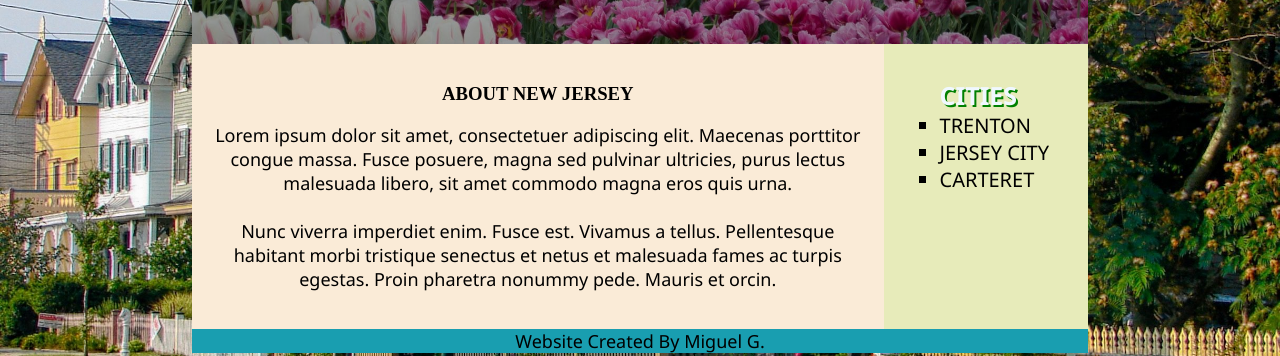
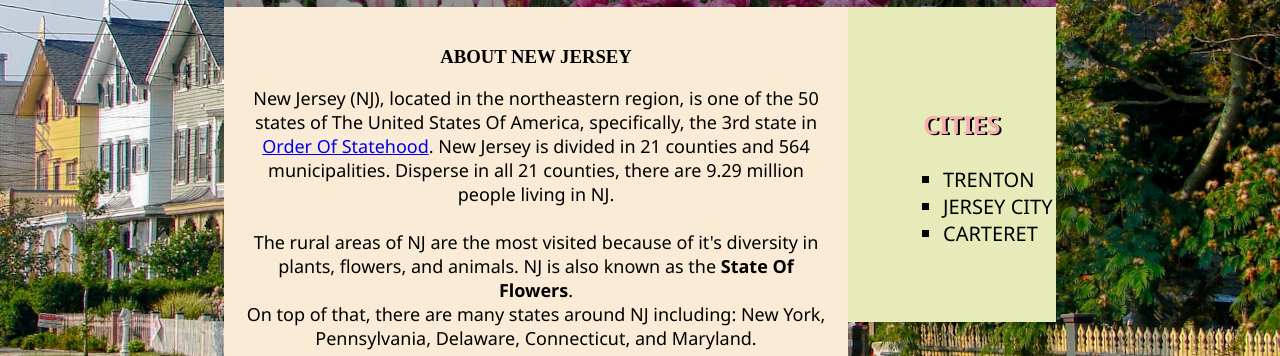
Before and after one commit to destrutoyt/Front-End-Project, a plain HTML site: page contents/main.html in a window 1280 px wide. Shown: the part 370-726 px from the top of the page. Drawn offline with Linux system fonts and the light colour scheme.

Commit message:
Non-Stable Version

```diff
--- a/contents/main.html
+++ b/contents/main.html
@@ -4,6 +4,7 @@
         <meta charset="UTF-8">
         <title>New Jersey</title>
         <link rel="stylesheet" href="../style.css">
+        <meta name="viewport" content="width=device-width, initial-scale=1.0">
     </head>
     <body>
         <header>
@@ -13,7 +14,6 @@
                 <a class="menu_option" href="main.html">Cities</a> <!-- ADD A DROPDOWN MENU -->
             </nav>
             <div class="webpage_title">
-                <img src="../images/NJstatelogo.png" href="NJ Logo" class="njlogo">
                 <h1>New Jersey</h1>
                 <h2>The State Of Flowers</h2>
             </div>
@@ -23,28 +23,27 @@
                 <div class="main_content_container">
                     <section>
                         <h3>ABOUT NEW JERSEY</h3>
-                        <p>Lorem ipsum dolor sit amet, consectetuer adipiscing elit. Maecenas porttitor congue
-                            massa. Fusce posuere, magna sed pulvinar ultricies, purus lectus malesuada libero, sit
-                            amet commodo magna eros quis urna.<br><br>
-                            Nunc viverra imperdiet enim. Fusce est. Vivamus a tellus.
-                            Pellentesque habitant morbi tristique senectus et netus et malesuada fames ac turpis
-                            egestas. Proin pharetra nonummy pede. Mauris et orcin.
+                        <p>New Jersey (NJ), located in the northeastern region, is one of the 50 states of The United States Of America,
+                            specifically, the 3rd state in <a href="thefactfile.org/united-states-by-statehood/">Order Of Statehood</a>. New Jersey is divided in 21 counties and 564 municipalities. Disperse in all 21 counties, there are 9.29
+                            million people living in NJ. <br><br>The rural areas of NJ are the most visited because of it's diversity in plants, flowers, and animals. NJ is also known as the <b>State Of Flowers</b>.
+                            <br>On top of that, there are many states around NJ including: New York, Pennsylvania, Delaware, Connecticut, and Maryland.
                         </p>
+                        <img src="../images/NJstatelogo.png" href="NJ Logo" class="njlogo">
                     </section>
                 </div>
                 <div class="aside_content_container">
-                    <aside>
-                        <p>
+                    <div class="aside_child">
+                        <aside>
+                            <h3 id="main_cities">CITIES</h3>
                             <ol style="list-style:square;">
-                                <summary id="main_cities"><b>CITIES</b></summary>
                                 <li>Trenton</li>
                                 <li>Jersey City</li>
                                 <li>Carteret</li>
                             </ol>
-                        </p>
-                    </aside>
+                        </aside>
+                    </div>
                 </div>
-            </div>
+            <div>
         </main>
         <footer class="footer_content">
             <div>
--- a/style.css
+++ b/style.css
@@ -7,10 +7,12 @@
 body {
     margin: auto;
     padding-top: 10%;
-    max-width: 70%;
+    max-width: 65%;
     background-image: url("./images/cape-may-105590.jpg");
     background-repeat: no-repeat;
     background-size: cover;
+    background-position: center;
+    background-attachment: fixed;
 }
 p {
     font-family: var(--default-font-family);
@@ -29,7 +31,7 @@ h1, h2 {
 }
 li {
     font-size: 20px;
-    max-width: 125px;
+    width: 125px;
     text-transform: uppercase;
     font-weight: 450;
 }
@@ -37,6 +39,11 @@ li:hover{
     color:rgb(29, 227, 58);
     font-weight: 500;
     text-shadow: 1px 1px black;
+}
+aside ol {
+    padding-left: 20px;
+    margin: 0;
+    list-style-position: inside;
 }
 /*CLASSES*/
 .navigation {
@@ -82,23 +89,28 @@ li:hover{
 }
 .content_container {
     display: flex;
+    flex-wrap: wrap;
     justify-content: space-between;
-    align-items: stretch;
 }
 .main_content_container {
     background-color: antiquewhite;
     text-align: center;
-    float: left;
-    width: 80%;
+    width: 75%;
     padding: 20px;
     box-sizing: border-box;
 }
-.aside_content_container {
+.aside_content_container { /*BOX DOESN'T MATCH WITH main_content HEIGHT*/
+    width: 25%;
+    box-sizing: border-box;
+    overflow: hidden;
+}
+.aside_child { /**/
     background-color: rgb(231, 235, 186);
-    float: right;
-    width: 20%;
-    padding: 16px;
+    padding: 75px;
+    width: 100%;
     font-family: var(--default-font-family);
+    box-sizing: border-box;
+    overflow: auto;
 }
 .footer_content {
     background-color: rgb(25, 158, 176);
@@ -108,7 +120,18 @@ li:hover{
 }
 /*IDs*/
 #main_cities {
-    color:aliceblue;
+    color:rgb(246, 176, 176);
     font-size: 25px;
-    text-shadow: 2px 2px green;
+    text-shadow: 2px 1px black;
+    text-align: center;
 }
+
+@media (max-width: 768px) {
+    .main_content_container, .aside_content_container {
+        width: 100%;
+        padding: 10px;
+    }
+    .content_container {
+        flex-direction: column;
+    }
+}
```
